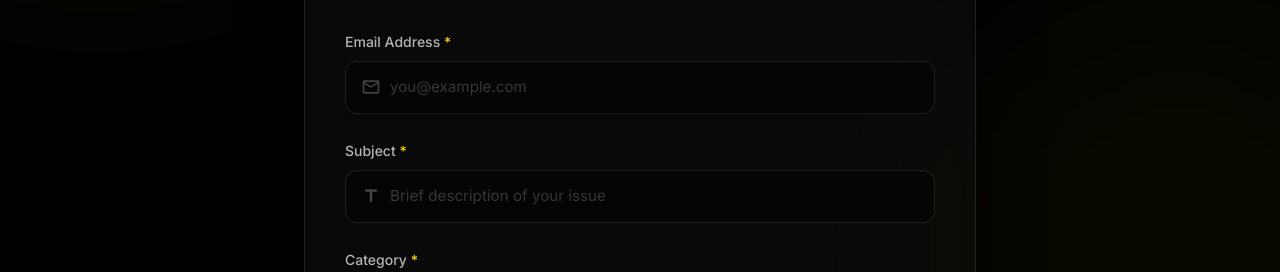
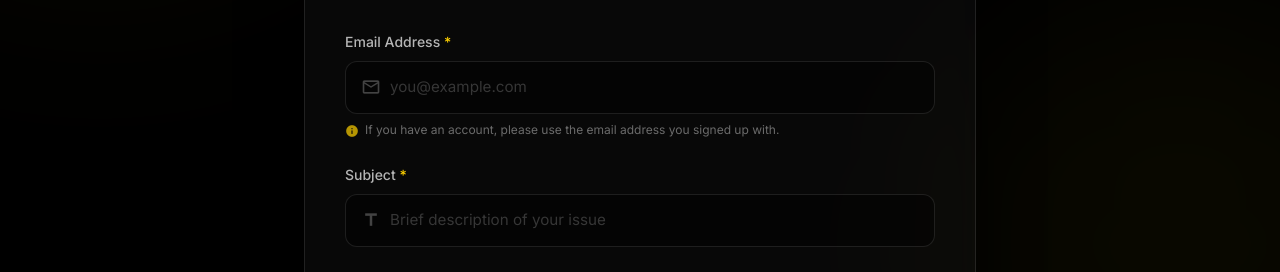
Before and after one commit to Rnd-Here/TakeOne-Landing-Page, a website: page support.html in a window 1280 px wide. Shown: the part 456-728 px from the top of the page. Drawn offline with nearby package versions, Linux system fonts and the light colour scheme.

Commit message:
Add registered user email hint with info icon under email field

```diff
--- a/support.html
+++ b/support.html
@@ -320,7 +320,11 @@
                 placeholder="you@example.com"
               >
             </div>
-            <p id="email-error" class="text-xs text-red-400 hidden">Please enter a valid email address.</p>
+            <div class="flex items-start gap-1.5 mt-1 text-white/40 text-xs">
+              <span class="material-icons text-[14px] mt-0.5 select-none text-primary/70">info</span>
+              <span>If you have an account, please use the email address you signed up with.</span>
+            </div>
+            <p id="email-error" class="text-xs text-red-400 hidden mt-1">Please enter a valid email address.</p>
           </div>
 
           <!-- Subject -->
```
